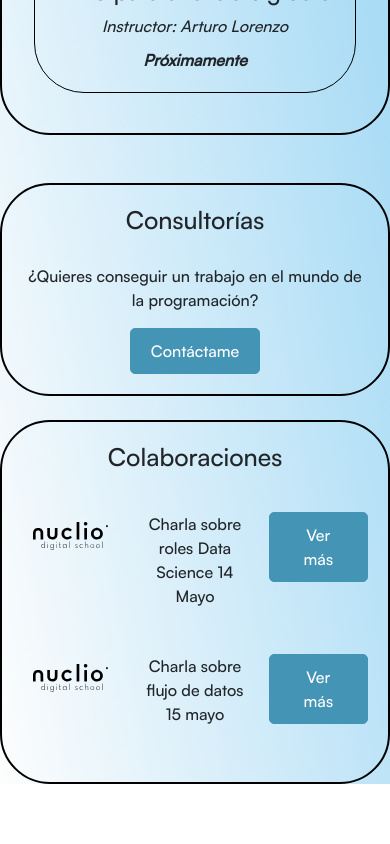
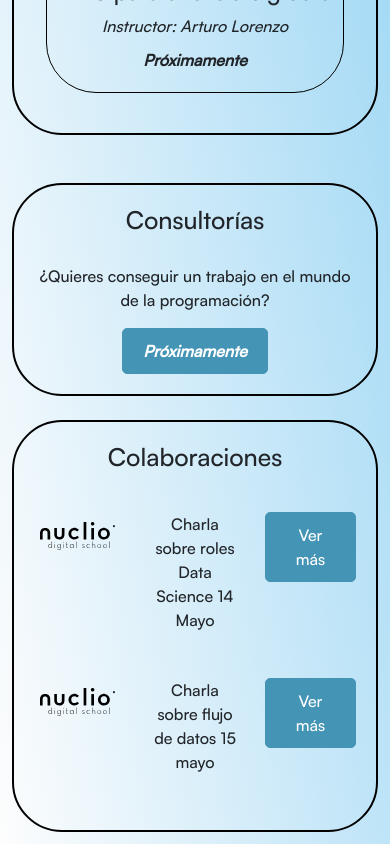
Before and after one commit to r2d2-coder-git/r2d2-page, a React (Create React App) app: page / in a window 390 px wide. Shown: the part 1626-2470 px from the top of the page. Before the commit the page ends 2410 px from the top, so only its background shows below. Built offline with nearby package versions, Linux system fonts and the light colour scheme.

Commit message:
update code

```diff
--- a/public/index.html
+++ b/public/index.html
@@ -2,7 +2,7 @@
 <html lang="en">
   <head>
     <meta charset="utf-8" />
-    <link rel="icon" href="%PUBLIC_URL%/favicon.ico" />
+    <link rel="icon" href="./favicon.ico" />
     <link href="https://fonts.googleapis.com/css?family=Roboto:300,400,500,700&display=swap" rel="stylesheet" />
     <meta name="viewport" content="width=device-width, initial-scale=1" />
     <meta name="theme-color" content="#000000" />
@@ -25,7 +25,7 @@
       work correctly both with client-side routing and a non-root public URL.
       Learn how to configure a non-root public URL by running `npm run build`.
     -->
-    <title>React App</title>
+    <title>Portfolio Developer (R2D2)</title>
   </head>
   <body>
     <noscript>You need to enable JavaScript to run this app.</noscript>
--- a/src/App.css
+++ b/src/App.css
@@ -13,6 +13,8 @@ body {
 @media screen and (max-width: 768px) {
   /* Estilos para dispositivos con un ancho máximo de 768px (típicamente tablets y móviles) */
   .center-content {
-    padding: 0; /* Elimina los paddings para dispositivos móviles */
+    padding-right: 3%; /* Elimina los paddings para dispositivos móviles */
+    padding-left: 3%;
+    padding-bottom: 3%;
   }
 }
--- a/src/components/Consultancy/Consultancy.js
+++ b/src/components/Consultancy/Consultancy.js
@@ -10,7 +10,7 @@ const Consultancy = () => {
         <Col>
         <h2 className='text-center' style={{ marginBottom: '30px' }}>Consultorías</h2>
           <p>¿Quieres conseguir un trabajo en el mundo de la programación?</p>
-          <Button className='button-generic' variant="primary" href="enlace-a-tus-Consultancy">Contáctame</Button>
+          <Button className='button-generic' variant="primary" href="#"><em><b>Próximamente</b></em></Button>
         </Col>
       </Row>
     </Container>
```
Also changed, not shown: src/App.js (line endings or trailing spaces), 1 other file (tests, documents, lock files or other folders).
